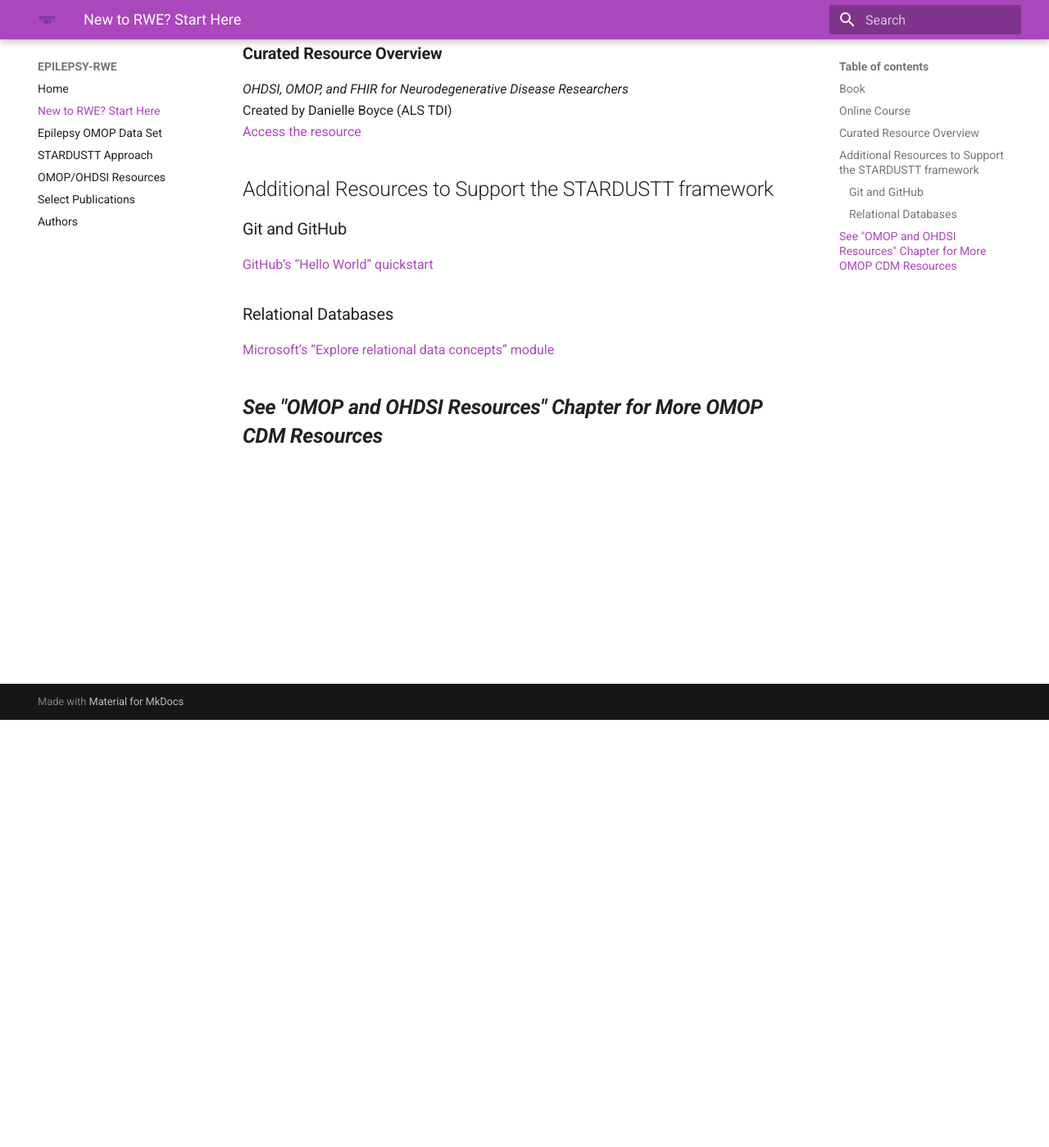
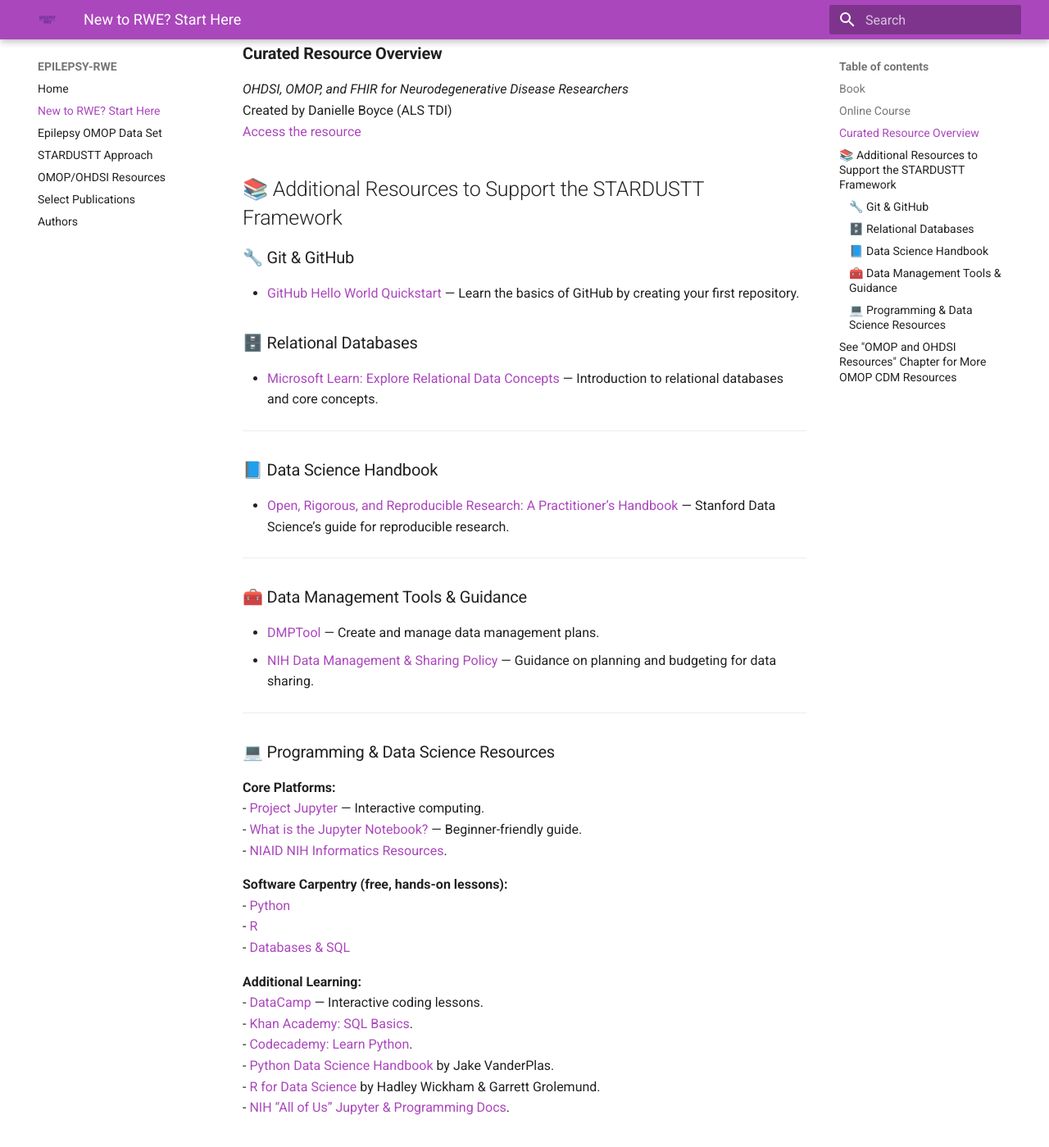
Before and after one commit to BoyceLab/EPILEPSY-RWE, an MkDocs documentation site: the page built from docs/free-rwe-resources.md, in a window 1280 px wide and 1400 px high, scrolled down 522 px. Shown: the whole window at 82% size. Built offline with MkDocs 1.6.1 and Material for MkDocs 9.7.7, drawn with Linux system fonts in a browser that asks for light colours.

Commit message:
Update free-rwe-resources.md

```diff
--- a/docs/free-rwe-resources.md
+++ b/docs/free-rwe-resources.md
@@ -19,13 +19,45 @@ These curated, freely accessible resources provide foundational knowledge, pract
   Created by Danielle Boyce (ALS TDI)
   [Access the resource](https://view.genially.com/6655cfe3a5fcfd00138cc914/interactive-content-ohdsi-omop-and-fhir-for-neurodegenerative-disease-researchers)
 
-## Additional Resources to Support the STARDUSTT framework
-### Git and GitHub
-  [GitHub’s “Hello World” quickstart](https://docs.github.com/en/get-started/quickstart/hello-world)
+## 📚 Additional Resources to Support the STARDUSTT Framework
 
+### 🔧 Git & GitHub
+- [GitHub Hello World Quickstart](https://docs.github.com/en/get-started/quickstart/hello-world) — Learn the basics of GitHub by creating your first repository.
 
-### Relational Databases
-  [Microsoft’s “Explore relational data concepts” module](https://learn.microsoft.com/en-us/training/modules/explore-relational-data-offerings/)
+### 🗄️ Relational Databases
+- [Microsoft Learn: Explore Relational Data Concepts](https://learn.microsoft.com/en-us/training/modules/explore-relational-data-offerings/) — Introduction to relational databases and core concepts.
 
+---
+
+### 📘 Data Science Handbook
+- [Open, Rigorous, and Reproducible Research: A Practitioner’s Handbook](https://datascience.stanford.edu/programs/stanford-data-science-scholars-program/data-science-handbook) — Stanford Data Science’s guide for reproducible research.
+
+---
+
+### 🧰 Data Management Tools & Guidance
+- [DMPTool](https://dmptool.org/) — Create and manage data management plans.
+- [NIH Data Management & Sharing Policy](https://sharing.nih.gov/data-management-and-sharing-policy/planning-and-budgeting-for-data-management-and-sharing/writing-a-data-management-and-sharing-plan#after) — Guidance on planning and budgeting for data sharing.
+
+---
+
+### 💻 Programming & Data Science Resources
+
+**Core Platforms:**
+- [Project Jupyter](https://jupyter.org/) — Interactive computing.
+- [What is the Jupyter Notebook?](https://jupyter-notebook-beginner-guide.readthedocs.io/en/latest/what_is_jupyter.html) — Beginner-friendly guide.
+- [NIAID NIH Informatics Resources](https://bioinformatics.niaid.nih.gov/resources).
+
+**Software Carpentry (free, hands-on lessons):**
+- [Python](http://swcarpentry.github.io/python-novice-inflammation/)
+- [R](http://swcarpentry.github.io/r-novice-inflammation/)
+- [Databases & SQL](http://swcarpentry.github.io/sql-novice-survey/)
+
+**Additional Learning:**
+- [DataCamp](http://www.datacamp.com/) — Interactive coding lessons.
+- [Khan Academy: SQL Basics](https://www.khanacademy.org/computing/computer-programming/sql/sql-basics/v/welcome-to-sql).
+- [Codecademy: Learn Python](https://www.codecademy.com/learn/learn-python).
+- [Python Data Science Handbook](https://jakevdp.github.io/PythonDataScienceHandbook/) by Jake VanderPlas.
+- [R for Data Science](https://r4ds.had.co.nz/) by Hadley Wickham & Garrett Grolemund.
+- [NIH “All of Us” Jupyter & Programming Docs](https://support.researchallofus.org/hc/en-us/articles/360039690191-Jupyter-Notebooks-and-programming).
 
 ## ***See "OMOP and OHDSI Resources" Chapter for More OMOP CDM Resources***
```
